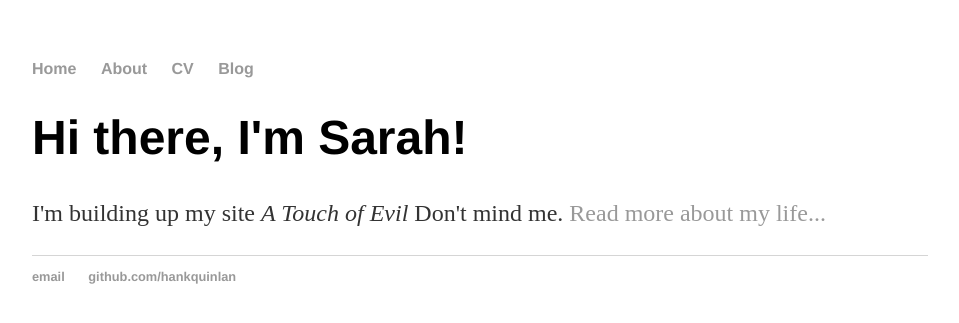
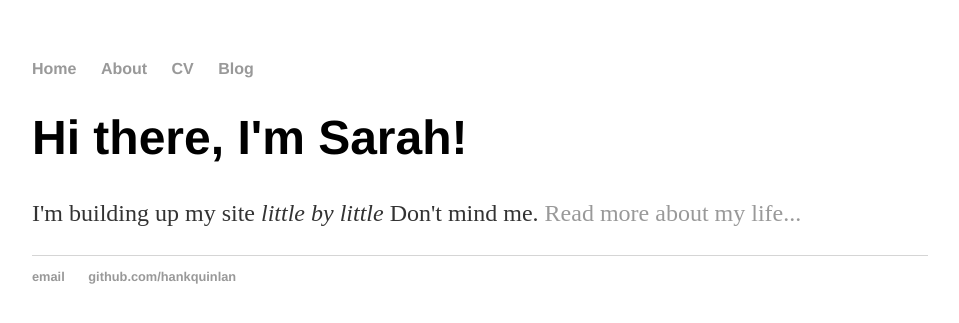
Before and after one commit to SarahLECLERC7/red-7.github.io, a Jekyll site: the page built from index.html, in a window 1280 px wide. Shown: the top 323 px of the page, without its empty margins (160-1119 px from the left). Built offline with Jekyll 4.4.1, drawn with Linux system fonts in a browser that asks for light colours.

Commit message:
Update index.html

```diff
--- a/index.html
+++ b/index.html
@@ -4,5 +4,5 @@ title: Sarah Leclerc, PhD student
 ---
 <div class="blurb">
 	<h1>Hi there, I'm Sarah!</h1>
-	<p>I'm building up my site <em>A Touch of Evil</em> Don't mind me. <a href="/about">Read more about my life...</a></p>
+	<p>I'm building up my site <em>little by little</em> Don't mind me. <a href="/about">Read more about my life...</a></p>
 </div><!-- /.blurb -->
```
